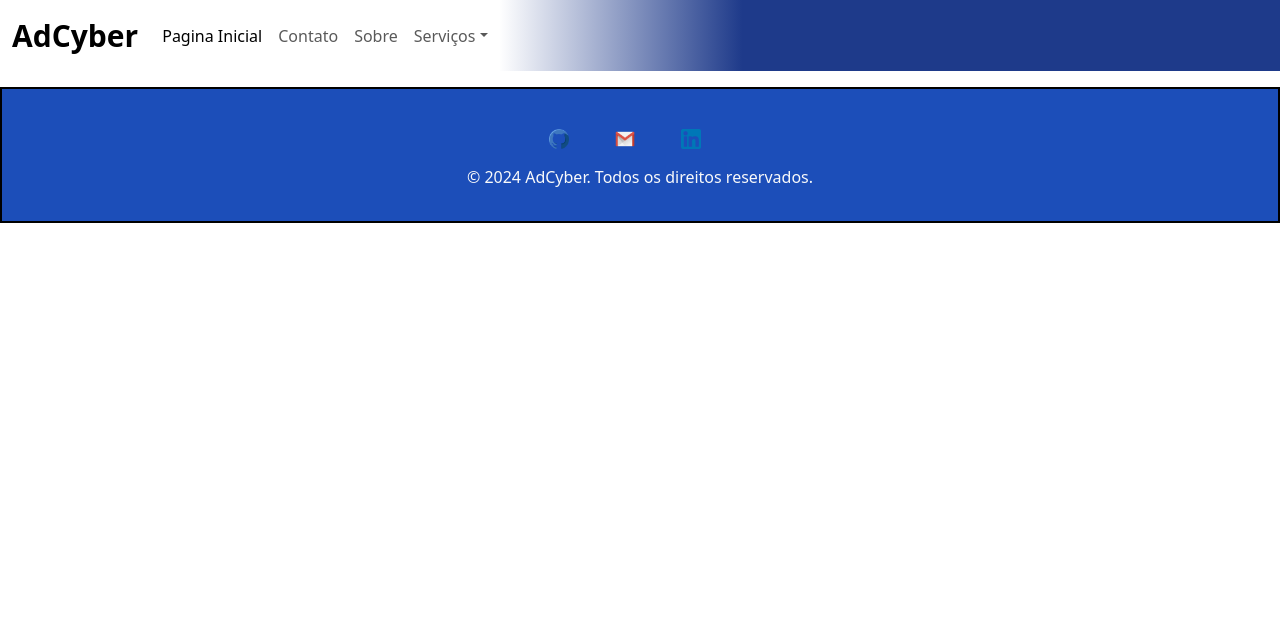
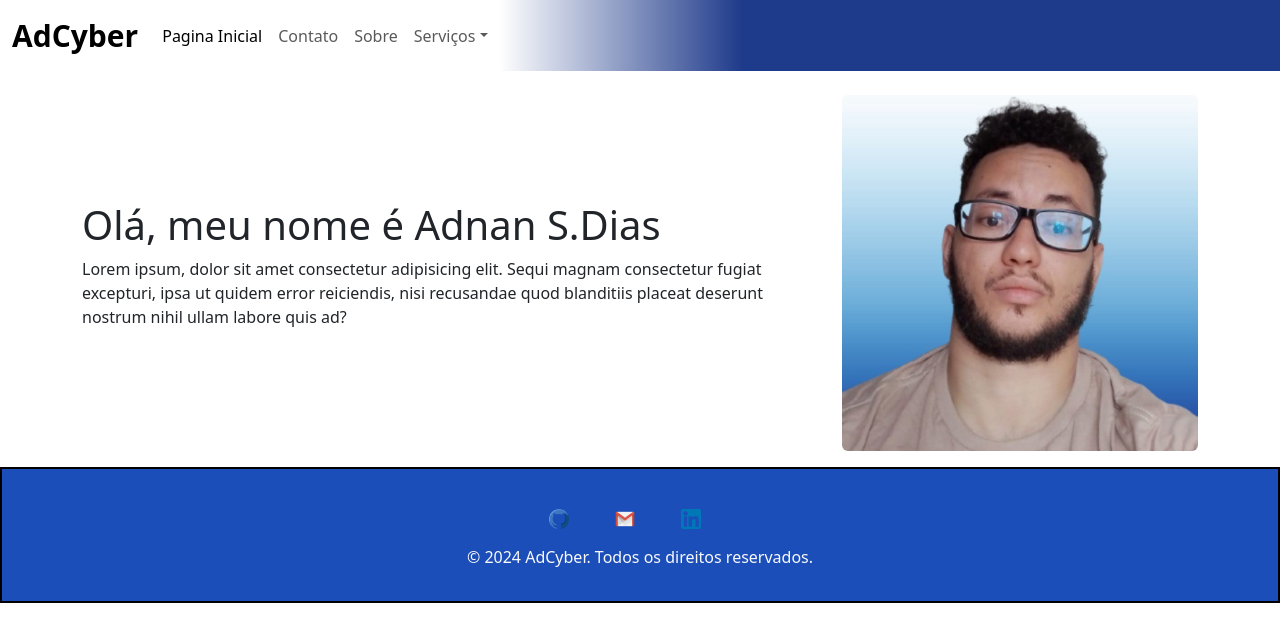
Before and after one commit to AdnanSD/SitePessoal, a plain HTML site: page sobre.html in a window 1280 px wide. Drawn offline with nearby package versions, Linux system fonts and the light colour scheme.

Commit message:
001 inserção index-sobre

```diff
--- a/sobre.html
+++ b/sobre.html
@@ -50,7 +50,22 @@
 
 
   <main>
+ <section class="apresentacao">
+  <div class="container mt-4">
+  <div class="row align-items-center" >
+  <div class="col-12 col-md-8">
+<h1>Olá, meu nome é Adnan S.Dias</h1>
 
+<p>Lorem ipsum, dolor sit amet consectetur adipisicing elit. Sequi magnam consectetur fugiat excepturi, ipsa ut quidem error reiciendis, nisi recusandae quod blanditiis placeat deserunt nostrum nihil ullam labore quis ad?</p>
+</div>
+
+
+<div class="col-12 col-md-4">
+  <img src="/imagens/1704636300746.jpg" alt="Minha Imagem" class="img-fluid rounded">
+</div>
+</div>
+</div>
+ </section>
 
   </main>
 
```
